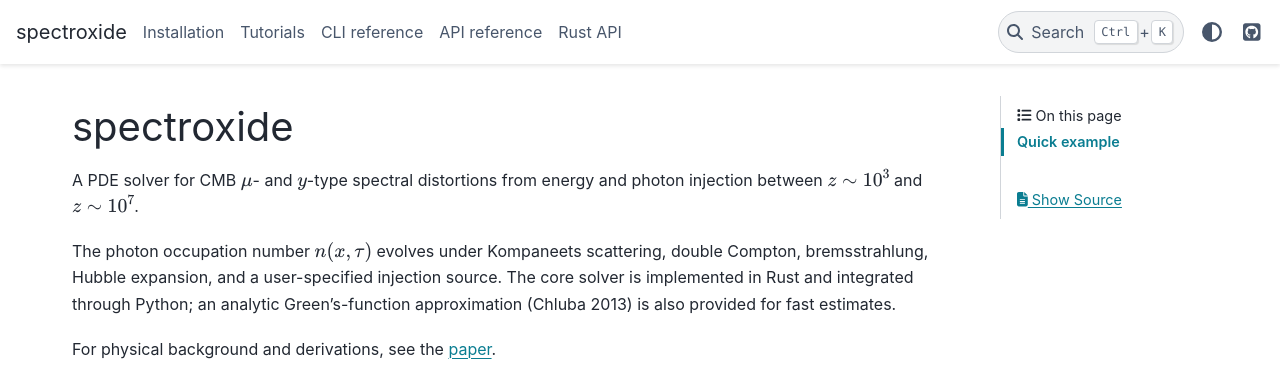
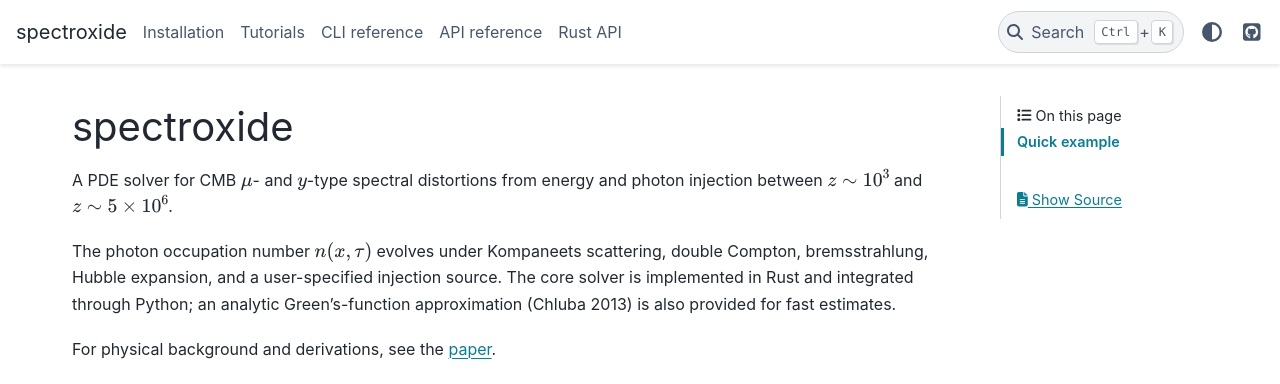
Before and after one commit to bakerem/spectroxide, a Sphinx documentation site: the page built from docs/index.rst, in a window 1280 px wide. Shown: the top 384 px of the page. Built offline with Sphinx 7.4.7 and the PyData theme 0.15.4, drawn with Linux system fonts in a browser that asks for light colours; pages that are not in the unit, such as notebooks, are missing from menus.

Commit message:
minor doc change

```diff
--- a/docs/index.rst
+++ b/docs/index.rst
@@ -3,7 +3,7 @@
 
 A PDE solver for CMB :math:`\mu`- and :math:`y`-type spectral
 distortions from energy and photon injection between :math:`z \sim 10^3`
-and :math:`z \sim 10^7`.
+and :math:`z \sim 5\times 10^6`.
 
 The photon occupation number :math:`n(x, \tau)` evolves under
 Kompaneets scattering, double Compton, bremsstrahlung, Hubble expansion,
```
